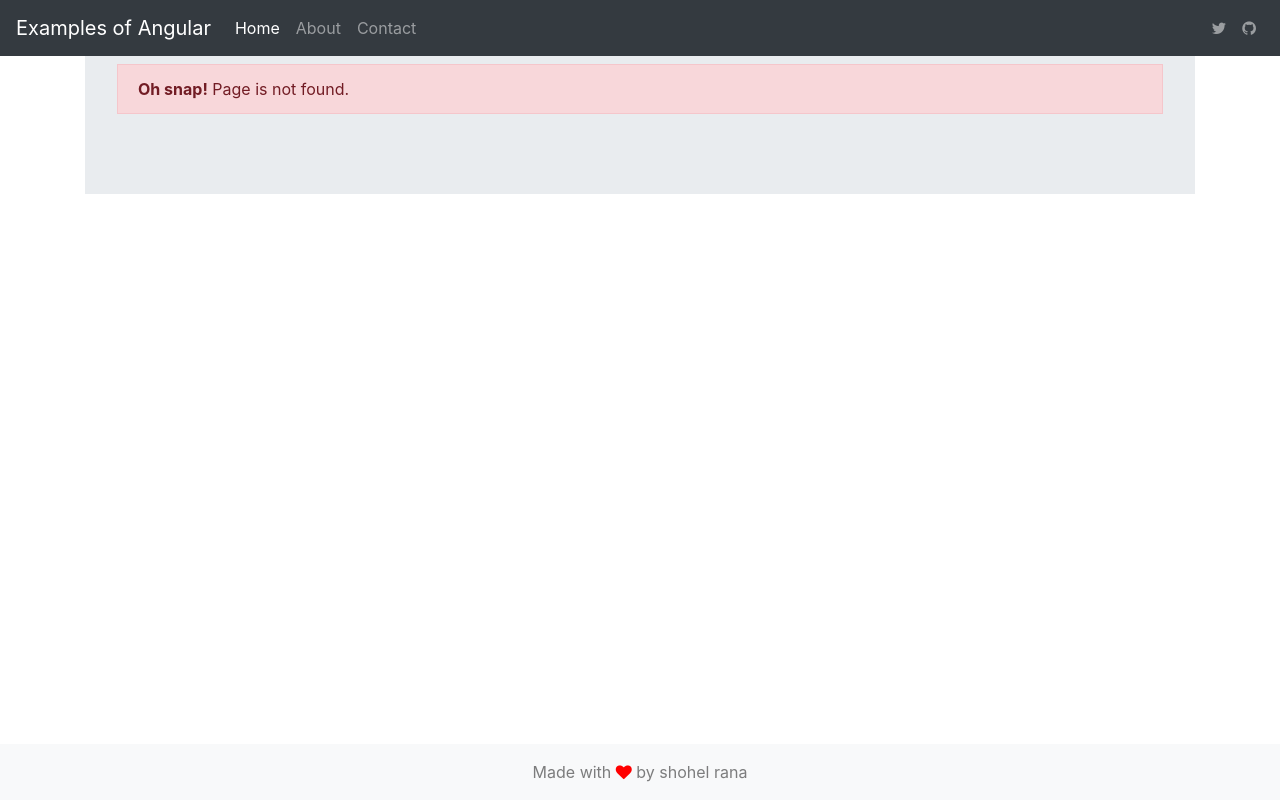
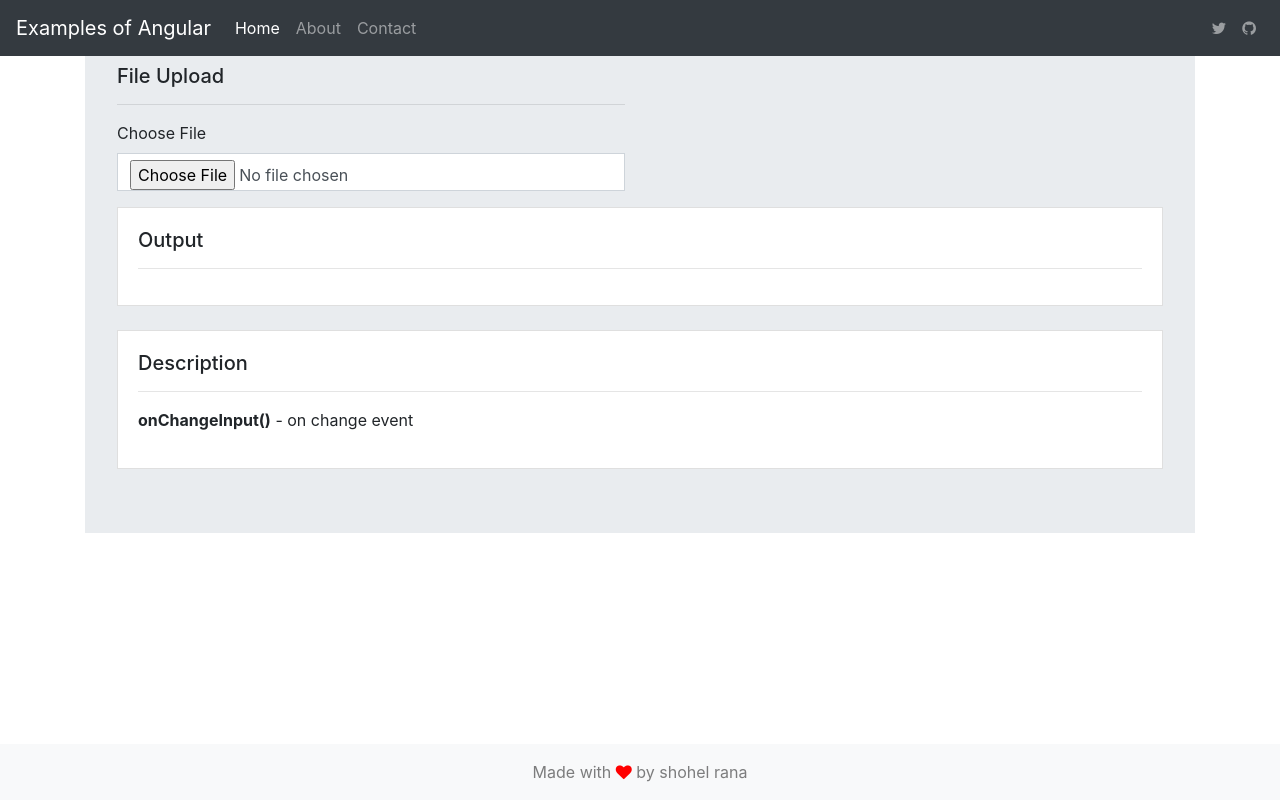
Before and after one commit to mdshohelrana/angular-examples, an Angular app: page /file-upload in a window 1280 px wide. Before the commit this address had no page. Built offline with nearby package versions, Linux system fonts and the light colour scheme.

Commit message:
file upload component create

```diff
--- a/src/app/app-routing.module.ts
+++ b/src/app/app-routing.module.ts
@@ -1,3 +1,4 @@
+import { FileUploadComponent } from './file-upload/file-upload.component';
 import { OnOffCheckboxComponent } from './on-off-checkbox/on-off-checkbox.component';
 import { WeatherComponent } from './weather/weather.component';
 import { SimpleModalComponent } from './modal/simple-modal/simple-modal.component';
@@ -22,6 +23,7 @@ const routes: Routes = [
   { path: 'accordion', component: AccordionComponent },
   { path: 'weather', component: WeatherComponent },
   { path: 'switch-button', component: OnOffCheckboxComponent },
+  { path: 'file-upload', component: FileUploadComponent },
   { path: 'form', loadChildren: './form-validation/form-validation.module#FormValidationModule' },
   { path: '**', component: PageNotFoundComponent },
 ];
--- a/src/app/app.module.ts
+++ b/src/app/app.module.ts
@@ -23,6 +23,7 @@ import { WeatherItemComponent } from './weather/weather-item/weather-item.compon
 import { WeatherListComponent } from './weather/weather-list/weather-list.component';
 import { HttpClientModule } from '@angular/common/http';
 import { OnOffCheckboxComponent } from './on-off-checkbox/on-off-checkbox.component';
+import { FileUploadComponent } from './file-upload/file-upload.component';
 @NgModule({
   declarations: [
     AppComponent,
@@ -41,7 +42,8 @@ import { OnOffCheckboxComponent } from './on-off-checkbox/on-off-checkbox.compon
     WeatherComponent,
     WeatherItemComponent,
     WeatherListComponent,
-    OnOffCheckboxComponent
+    OnOffCheckboxComponent,
+    FileUploadComponent
   ],
   imports: [
     BrowserModule,
--- /dev/null
+++ b/src/app/file-upload/file-upload.component.html
@@ -0,0 +1,34 @@
+<div class="row">
+  <div class="col-md-6">
+      <h5>File Upload</h5>
+      <hr/>
+      <div class="form-group">
+        <label>Choose File</label>
+        <input type="file" class="form-control" (change)="onChangeInput($event.target.files)">
+      </div>
+  </div>
+</div>
+<div class="row">
+  <div class="col-12">
+      <div class="card">
+        <div class="card-body">
+          <h5>Output</h5>
+          <hr>
+          <p *ngIf="isSelected">You select <strong class="text-primary">{{ fileToUpload.name }}</strong> Files</p>
+        </div>
+      </div>
+  </div>
+</div>
+<br/>
+<div class="row">
+    <div class="col-12">
+      <div class="card">
+        <div class="card-body">
+          <h5>Description</h5>
+          <hr>
+          <p><strong>onChangeInput()</strong> - on change event</p>
+
+        </div>
+      </div>
+    </div>
+  </div>
--- /dev/null
+++ b/src/app/file-upload/file-upload.component.ts
@@ -0,0 +1,20 @@
+import { Component, OnInit } from '@angular/core';
+
+@Component({
+  selector: 'app-file-upload',
+  templateUrl: './file-upload.component.html',
+  styleUrls: ['./file-upload.component.css']
+})
+export class FileUploadComponent implements OnInit {
+  fileToUpload: File = null;
+  isSelected = false;
+  constructor() { }
+
+  ngOnInit() {
+  }
+  onChangeInput(files: FileList) {
+    this.fileToUpload = files.item(0);
+    this.isSelected = true;
+  }
+
+}
--- a/src/app/home/home.component.html
+++ b/src/app/home/home.component.html
@@ -71,7 +71,7 @@
             <li>On/Off checkbox</li>
             <li>Chosen</li>
             <li>Busy Indicator</li>
-            <li>FileUpload</li>
+            <li><a href="javascript:void(0);" routerLink="/file-upload" routerLinkActive="active">FileUpload</a></li>
             <li>Chart</li>
             <li>ScrollBar</li>
             <li>Dynamic Control</li>
```
Also changed, not shown: src/app/file-upload/file-upload.component.css (added), 1 other file (tests, documents, lock files or other folders).
